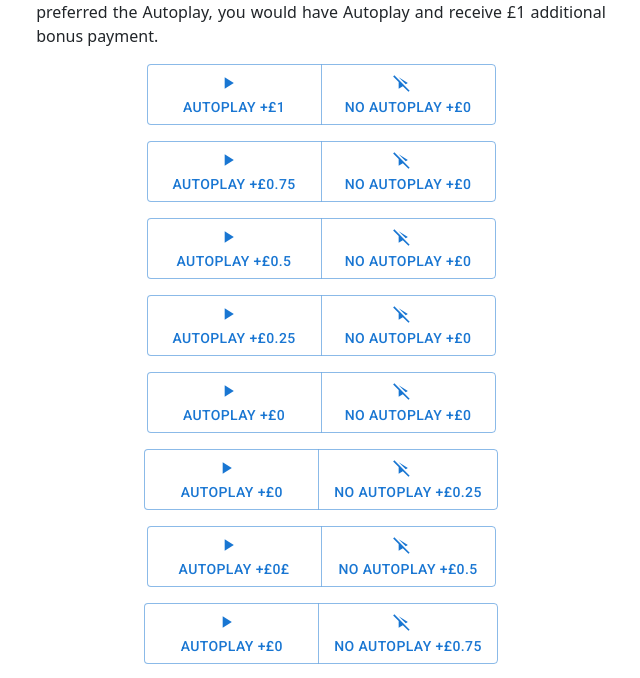
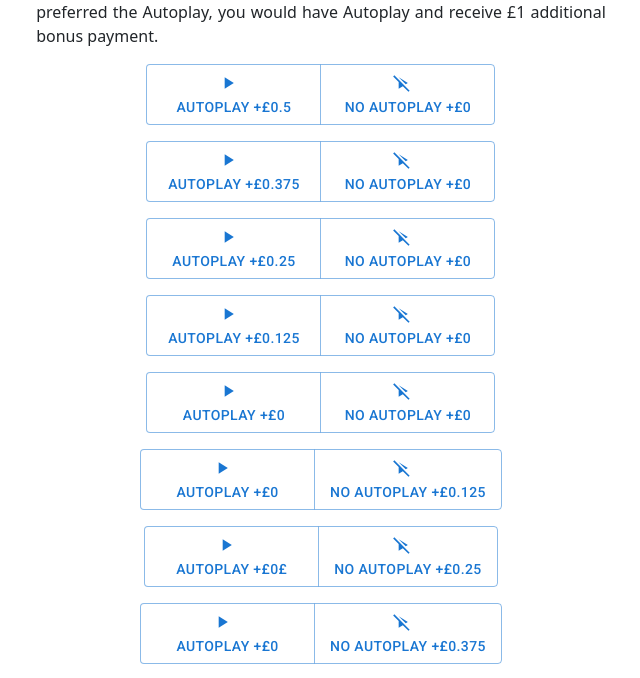
Before and after one commit to reha96/labor_leisure_experiment, a React (Create React App) app: page /1/mpl in a window 1280 px wide. Shown: the part 240-918 px from the top of the page, without its empty margins (319-959 px from the left). Built offline with nearby package versions, Linux system fonts and the light colour scheme.

Commit message:
Update PriceList.js

```diff
--- a/src/Components/PriceList.js
+++ b/src/Components/PriceList.js
@@ -179,7 +179,7 @@ const PriceList = (props) => {
               variant={currentButtonVariant1}
               onClick={handleButtonVariantChange1}
             >
-              Autoplay +£1
+              Autoplay +£0.5
             </Button>
             <Button
               startIcon={<PlayDisabledSharpIcon fontSize="large" />}
@@ -197,7 +197,7 @@ const PriceList = (props) => {
               variant={currentButtonVariant2}
               onClick={handleButtonVariantChange2}
             >
-              Autoplay +£0.75
+              Autoplay +£0.375
             </Button>
             <Button
               startIcon={<PlayDisabledSharpIcon fontSize="large" />}
@@ -215,7 +215,7 @@ const PriceList = (props) => {
               variant={currentButtonVariant3}
               onClick={handleButtonVariantChange3}
             >
-              Autoplay +£0.5
+              Autoplay +£0.25
             </Button>
             <Button
               startIcon={<PlayDisabledSharpIcon fontSize="large" />}
@@ -233,7 +233,7 @@ const PriceList = (props) => {
               variant={currentButtonVariant4}
               onClick={handleButtonVariantChange4}
             >
-              Autoplay +£0.25
+              Autoplay +£0.125
             </Button>
             <Button
               startIcon={<PlayDisabledSharpIcon fontSize="large" />}
@@ -277,7 +277,7 @@ const PriceList = (props) => {
               variant={currentButtonVariant6b}
               onClick={handleButtonVariantChange6b}
             >
-              No Autoplay +£0.25
+              No Autoplay +£0.125
             </Button>
           </ButtonGroup>
           <ButtonGroup variant="outlined" aria-label="outlined button group">
@@ -295,7 +295,7 @@ const PriceList = (props) => {
               variant={currentButtonVariant7b}
               onClick={handleButtonVariantChange7b}
             >
-              No Autoplay +£0.5
+              No Autoplay +£0.25
             </Button>
           </ButtonGroup>
           <ButtonGroup variant="outlined" aria-label="outlined button group">
@@ -313,7 +313,7 @@ const PriceList = (props) => {
               variant={currentButtonVariant8b}
               onClick={handleButtonVariantChange8b}
             >
-              No Autoplay +£0.75
+              No Autoplay +£0.375
             </Button>
           </ButtonGroup>
           <ButtonGroup variant="outlined" aria-label="outlined button group">
@@ -331,7 +331,7 @@ const PriceList = (props) => {
               variant={currentButtonVariant9b}
               onClick={handleButtonVariantChange9b}
             >
-              No Autoplay +£1
+              No Autoplay +£0.5
             </Button>
           </ButtonGroup>
         </Stack>
```
